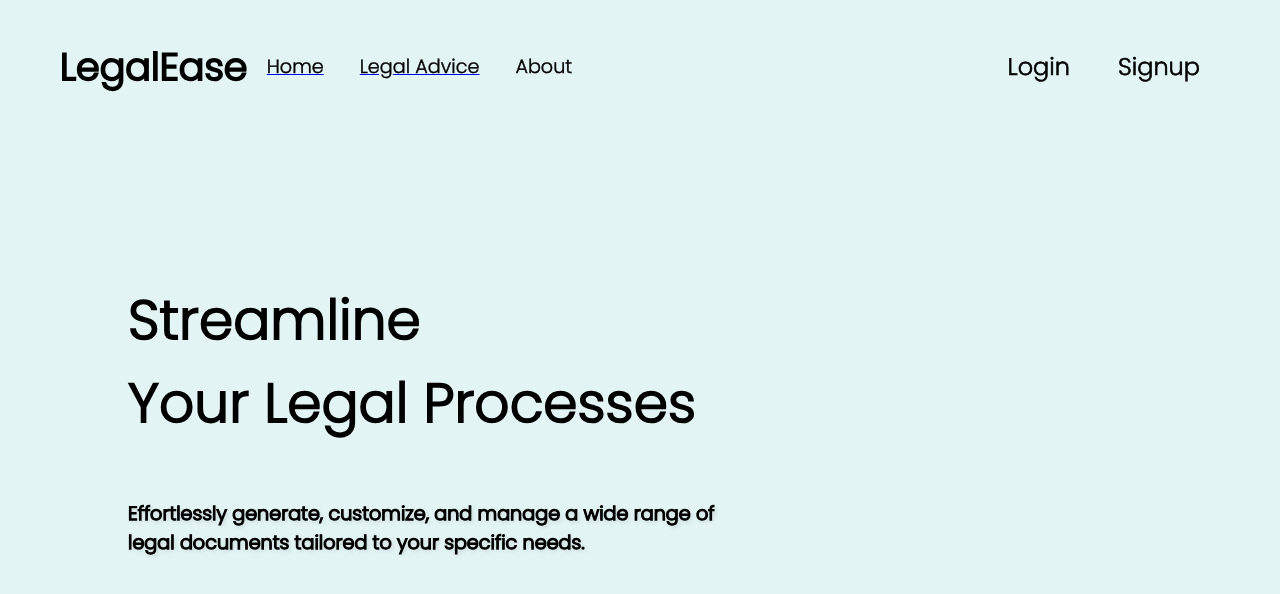
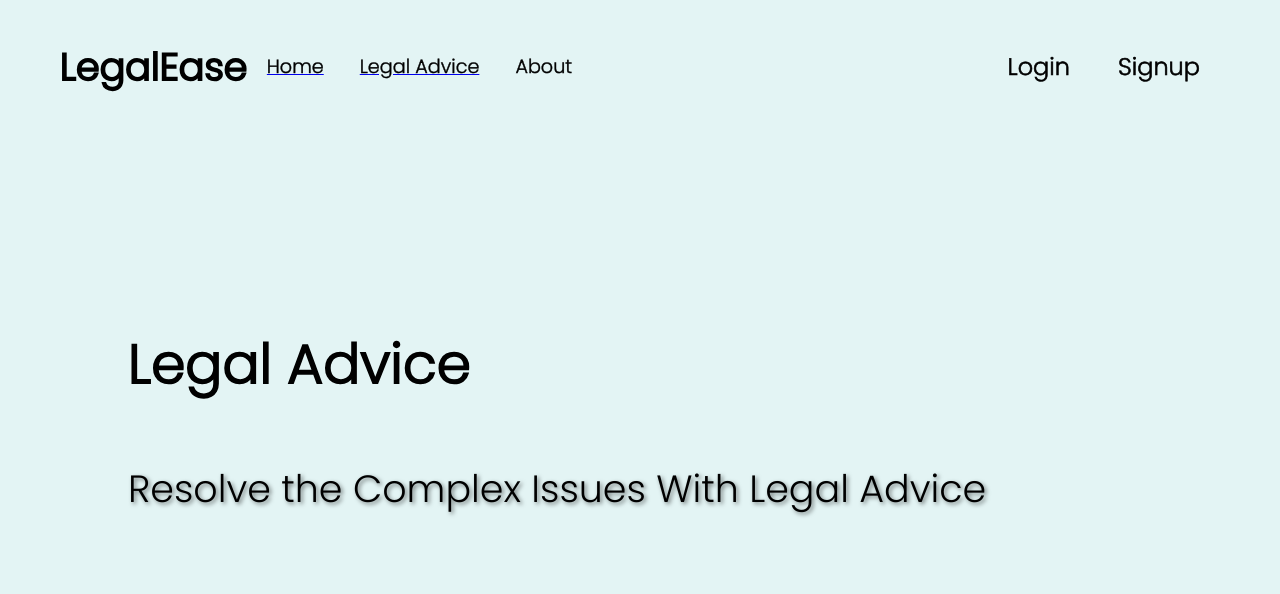
Before and after one commit to Techvocate/client_portal, a React (Create React App) app: page /legaladvice in a window 1280 px wide. Shown: the top 594 px of the page. Built offline with nearby package versions, Linux system fonts and the light colour scheme; no server answers.

Commit message:
legal advice changes

```diff
--- a/src/components/LegalAdvice.js
+++ b/src/components/LegalAdvice.js
@@ -13,14 +13,13 @@ const LegalAdvice = () => {
       <Navbar/>
       <div className="content">
         <p className="main-title">
-          Streamline
-          <br /> Your Legal Processes
+          Legal Advice
+          <br />
         </p>
-        {/* <p className="sub-heading">Effortless Document Management</p> */}
-        <p className="description">
-          Effortlessly generate, customize, and manage a wide range of legal
-          documents tailored to your specific needs.
-        </p>
+        <p className="sub-heading">Resolve the Complex Issues With  Legal Advice</p>
+        {/* <p className="description">
+
+        </p> */}
       </div>
       {/* <video autoPlay loop muted className="video-bg">
         <source src="\pexels_videos_1851190 (2160p).mp4" type="video/mp4" />
```
